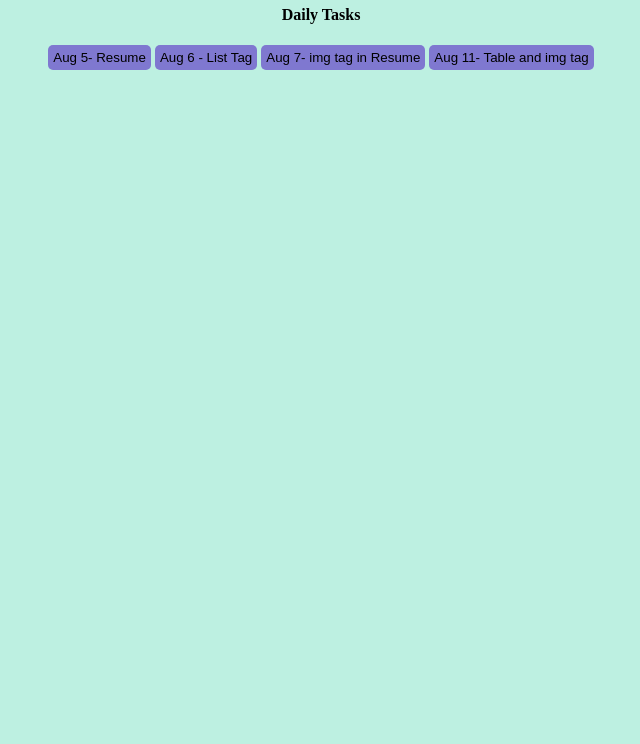
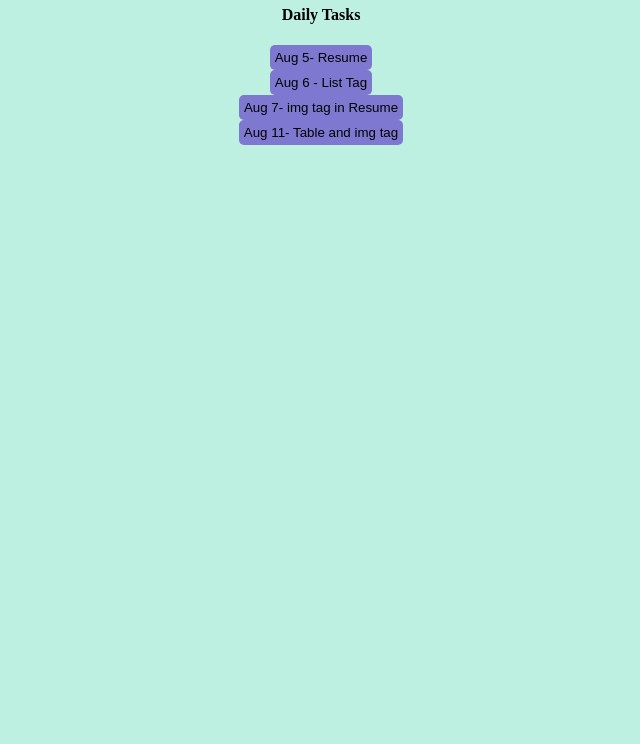
Before and after one commit to VaishnaviSirsat2002/Python-Full-Stack-1346-, a plain HTML site: page index.html in a window 1280 px wide. Shown: the part 56-800 px from the top of the page, without its empty margins (319-959 px from the left). Drawn offline with Linux system fonts and the light colour scheme.

Commit message:
Update index.html

```diff
--- a/index.html
+++ b/index.html
@@ -34,9 +34,9 @@
         <h3>Python Full Stack 1346</h3>
         <h4>Daily Tasks</h4>
         <div class="center">
-        <button ><a href="resume.html">Aug 5- Resume</a></button>
-        <button><a href="list.html">Aug 6 - List Tag</a></button>
-        <button ><a href="resume.html">Aug 7- img tag in Resume</a></button>
+        <button ><a href="resume.html">Aug 5- Resume</a></button><br>
+        <button><a href="list.html">Aug 6 - List Tag</a></button><br>
+        <button ><a href="resume.html">Aug 7- img tag in Resume</a></button><br>
         <button ><a href="aug11-table.html">Aug 11- Table and img tag</a></button>
         </div>
 
```
